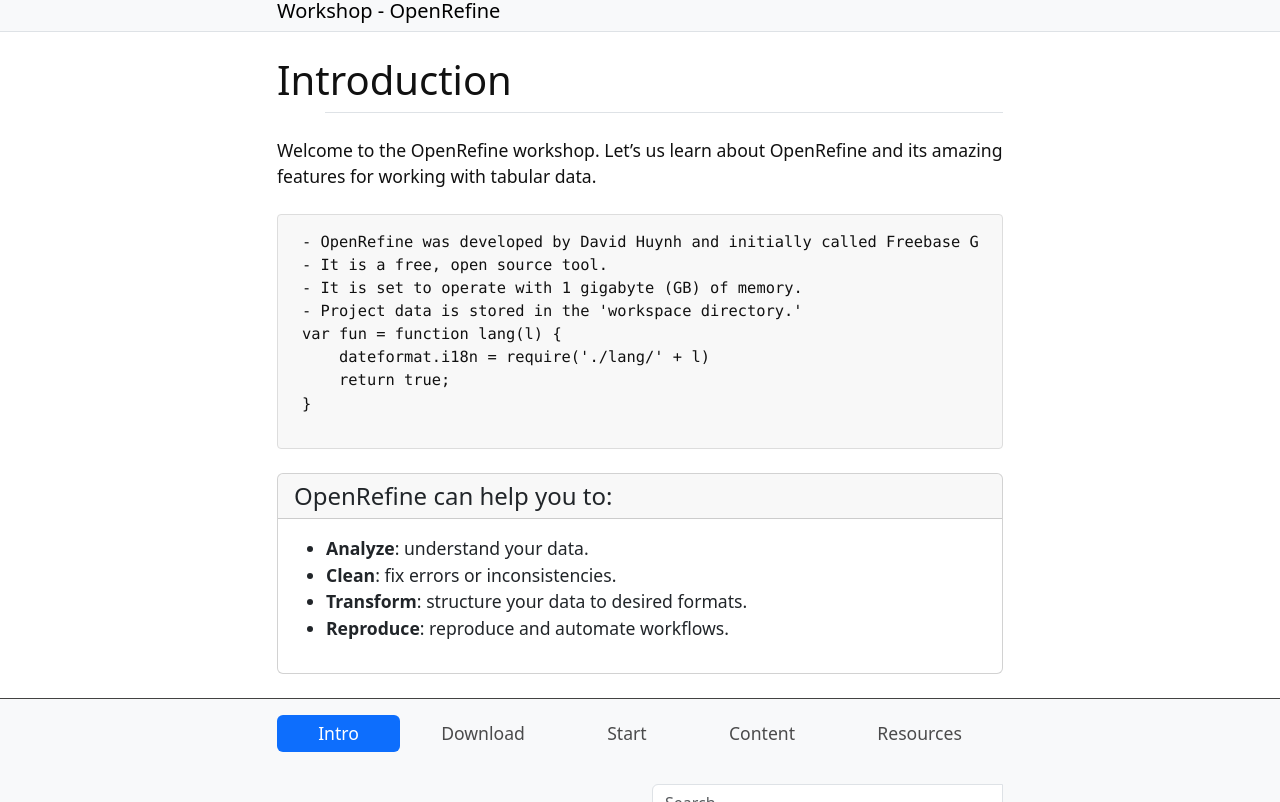
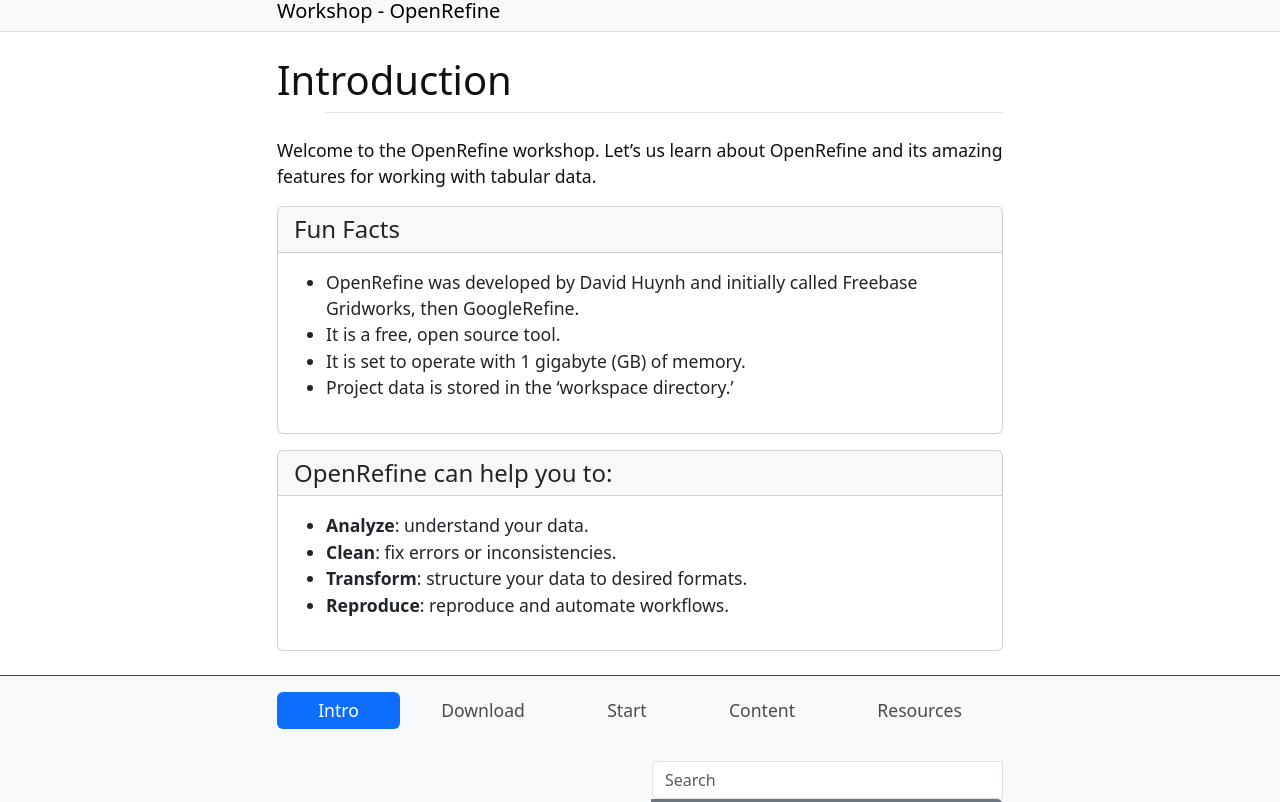
Before and after one commit to gutenlauf/workshop-openrefine, a Jekyll site: the page built from content/0-intro.md, in a window 1280 px wide, cut to the strip 121-923 px from the top of the page. Built offline with Jekyll 4.4.1, drawn with Linux system fonts in a browser that asks for light colours.

````diff
--- a/content/0-intro.md
+++ b/content/0-intro.md
@@ -3,18 +3,17 @@ title: Introduction
 nav: Intro
 ---
 
+
 Welcome to the OpenRefine workshop. Let's us learn about OpenRefine and its amazing features for working with tabular data.
 
-```js
+{% capture text %}
 - OpenRefine was developed by David Huynh and initially called Freebase Gridworks, then GoogleRefine.
 - It is a free, open source tool.
 - It is set to operate with 1 gigabyte (GB) of memory.
 - Project data is stored in the 'workspace directory.'
-var fun = function lang(l) {
-    dateformat.i18n = require('./lang/' + l)
-    return true;
-}
-```
+{% endcapture %}
+{% include card.html text=text header="Fun Facts" %}
+
 
 
 <!-- This template works great using only GitHub's web interface for editing--you don't have to install anything!
````
Also changed, not shown: index.md (+1 -12 lines).
